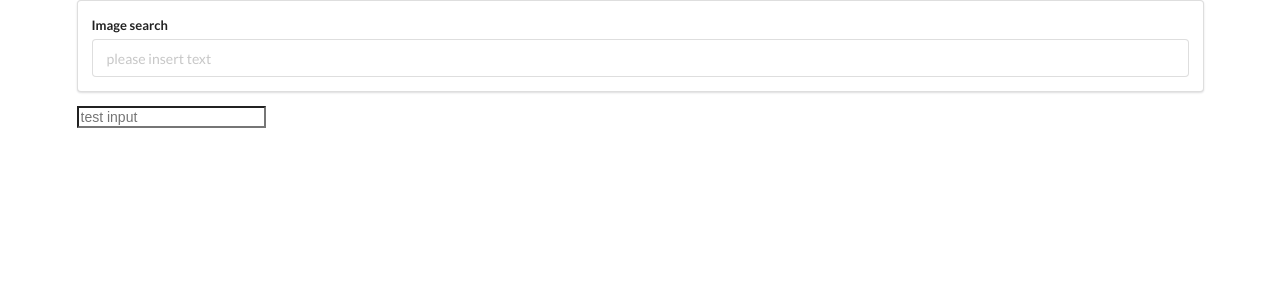
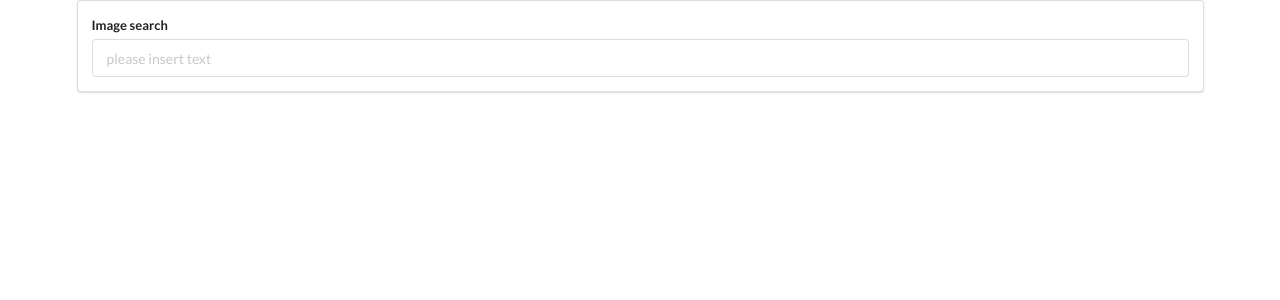
Before and after one commit to BojanMijatovic/start-with-react, a React (Create React App) app in the folder picture-app/: page / in a window 1280 px wide. Shown: the top 300 px of the page. Built offline with nearby package versions, Linux system fonts and the light colour scheme.

Commit message:
dynamically add classes to css

```diff
--- a/picture-app/src/components/App.js
+++ b/picture-app/src/components/App.js
@@ -1,6 +1,5 @@
 import React from 'react';
 import SearchBar from './SearchBar'
-import InputValue from './Practice';
 
 class App extends React.Component {
 
@@ -8,16 +7,10 @@ class App extends React.Component {
     console.log(term);
   }
 
-
-  testSubmit(val) {
-    console.log(val);
-  }
-
   render() {
     return (
       <div className='ui container'>
         <SearchBar onSubmit={this.onSearchSubmit} />
-        <InputValue test={this.testSubmit} />
       </div>
     )
   }
--- a/picture-app/src/components/Practice.js
+++ /dev/null
@@ -1,27 +0,0 @@
-import React from 'react';
-
-
-class InputValue extends React.Component {
-  state = {
-    input: ''
-  }
-
-  formTest = (e) => {
-    e.preventDefault();
-    this.props.test(this.state.input);
-  }
-
-  render() {
-    return (
-      <div>
-        <form onSubmit={this.formTest}>
-          <input type='text' placeholder='test input' onChange={(e) => this.setState({ input: e.target.value })}
-            value={this.state.input}></input>
-        </form>
-
-      </div>
-    )
-  }
-}
-
-export default InputValue;
--- a/picture-app/src/components/SearchBar.js
+++ b/picture-app/src/components/SearchBar.js
@@ -1,5 +1,4 @@
 import React from 'react';
-
 class SearchBar extends React.Component {
   state = {
     term: '',
@@ -25,5 +24,4 @@ class SearchBar extends React.Component {
   }
 }
 
-
 export default SearchBar;
```
Also changed, not shown: 2 other files (tests, documents, lock files or other folders).
